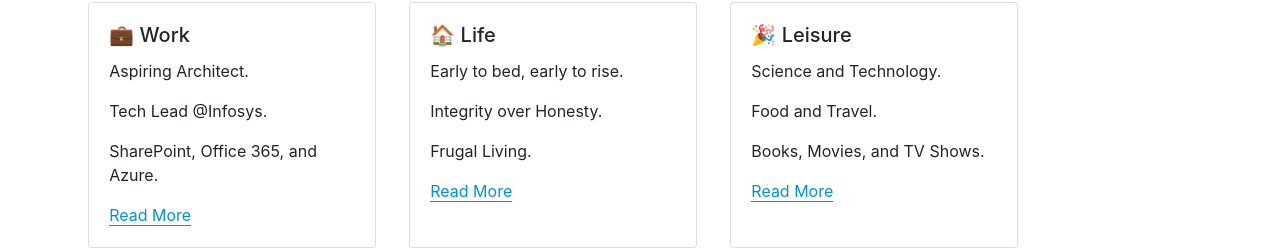
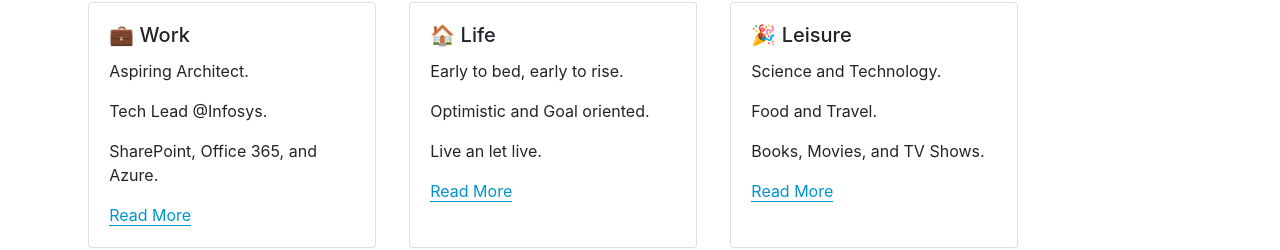
Before and after one commit to thomas6188/notes, a Gatsby site: page / in a window 1280 px wide. Shown: the part 720-970 px from the top of the page. Built offline with nearby package versions, Linux system fonts and the light colour scheme; Gatsby itself is replaced by a stand-in of ours; some packages are replaced by stand-ins of ours.

Commit message:
fourth  update

```diff
--- a/src/components/cards/homecontent.js
+++ b/src/components/cards/homecontent.js
@@ -21,8 +21,8 @@ const HomeContentBlock = () => (
           <Card.Title>🏠 Life</Card.Title>
           <Card.Text>
           <p>Early to bed, early to rise.</p>
-            <p>Integrity over Honesty.</p>
-            <p>Frugal Living.</p>
+            <p>Optimistic and Goal oriented.</p>
+            <p>Live an let live.</p>
           </Card.Text>
           <Card.Link href={'#'}>Read More</Card.Link>
         </Card.Body>
```
